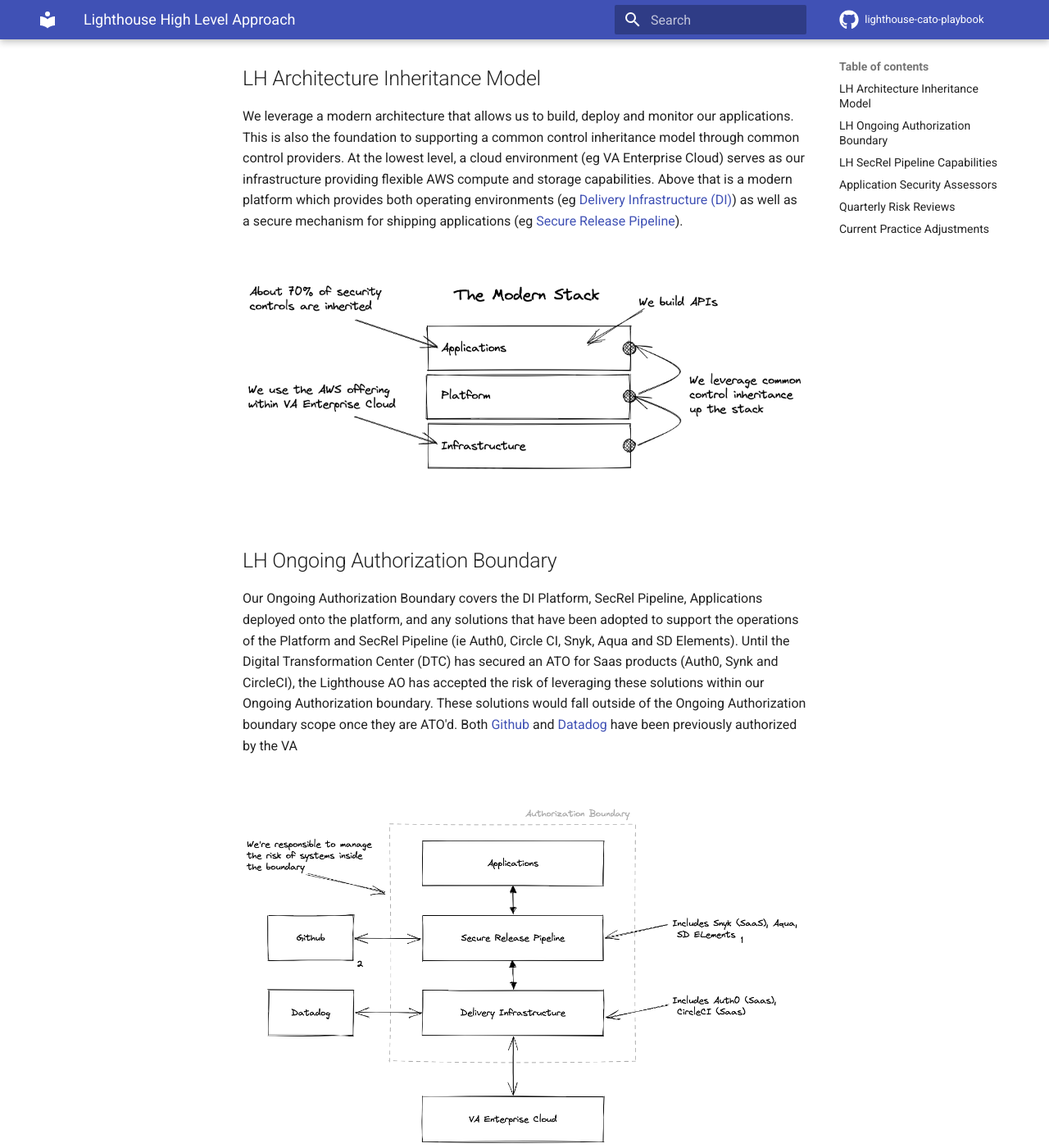
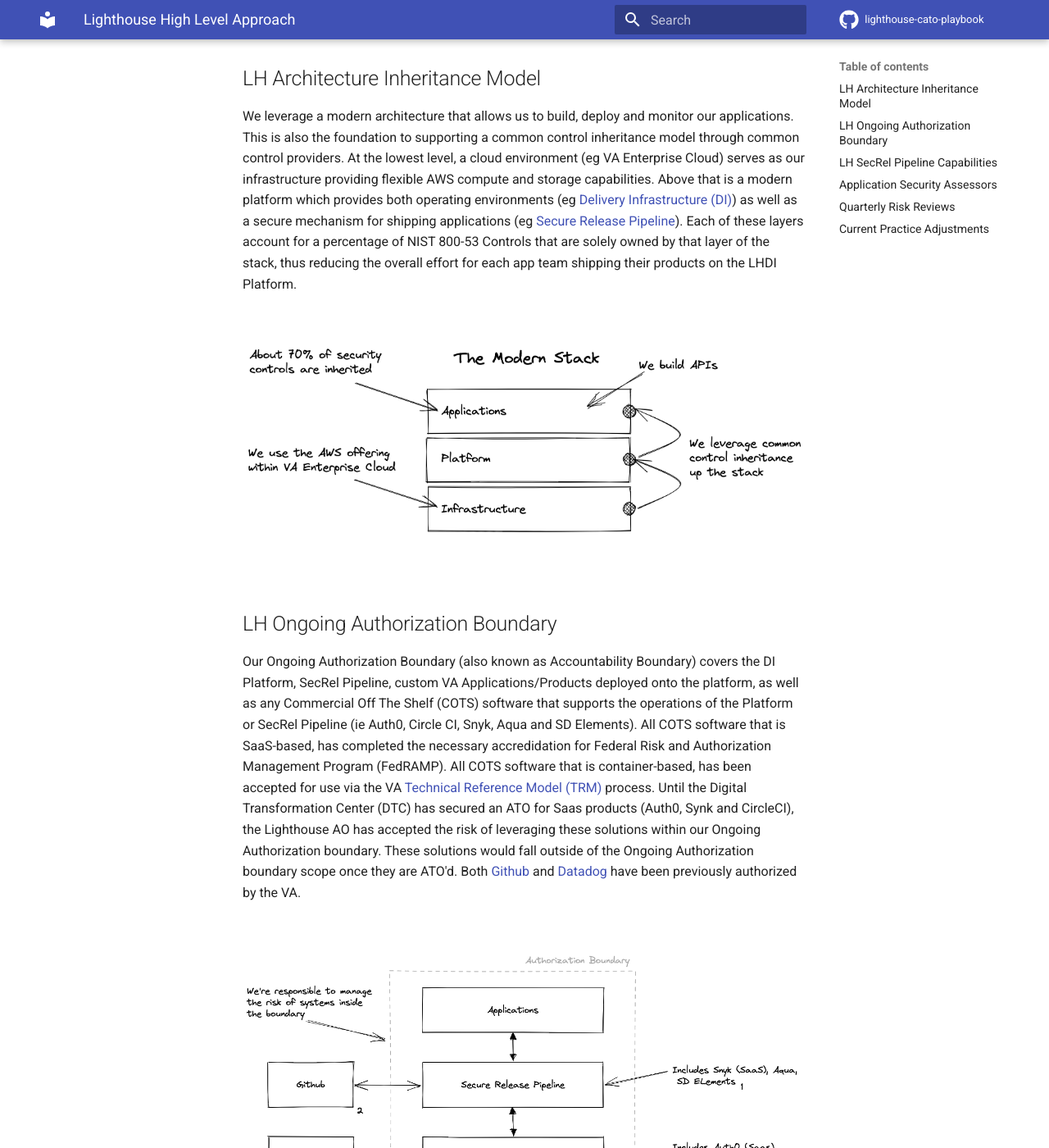
Before and after one commit to rise8-us/cato-playbook, an MkDocs documentation site: the page built from docs/approach.md, in a window 1280 px wide and 1400 px high, scrolled down 620 px. Shown: the whole window at 82% size. Built offline with MkDocs 1.6.1 and Material for MkDocs 9.7.7, drawn with Linux system fonts in a browser that asks for light colours; comment, search, counter and statistics services are not loaded; some of the changed text lies outside the part shown.

Commit message:
Update approach.md

```diff
--- a/docs/approach.md
+++ b/docs/approach.md
@@ -1,6 +1,6 @@
 # Lighthouse High Level Approach
 
-The Lighthouse (LH) Program AO and Leadership Team, have chosen to run experiments with different strategies that gradually enable and mature their cATO practices. The focus of each experimental adjustment targets increasing transparency of security risks, continuous delivery velocity, and/or overall security culture. This page currently covers a brief description of approaches and adjustments that have supported establishing Ongoing Authorization and cATO for the Lighthouse Program, and will continue to be updated as experiments yield positive outcomes for future enhancements to how we work.
+The Lighthouse (LH) Program AO and Leadership Team, have chosen to run experiments with different strategies that gradually enable and mature their cATO practices. The focus of each experimental adjustment targets increasing transparency of security risks, continuous delivery velocity, and/or overall security culture. This page currently covers a brief description of approaches and adjustments that we have made to support establishing Ongoing Authorization and cATO for the Lighthouse Program. We will continue to update this page as experiments yield positive outcomes.
 
 - [LH Architecture Inheritance Model](#lh-architecture-inheritance-model)
 - [LH Ongoing Authorization Boundary](#lh-ongoing-authorization-boundary)
@@ -12,7 +12,7 @@
 <br/>
 
 ## LH Architecture Inheritance Model
-We leverage a modern architecture that allows us to build, deploy and monitor our applications. This is also the foundation to supporting a common control inheritance model through common control providers. At the lowest level, a cloud environment (eg VA Enterprise Cloud) serves as our infrastructure providing flexible AWS compute and storage capabilities. Above that is a modern platform which provides both operating environments (eg [Delivery Infrastructure (DI)](platform.md)) as well as a secure mechanism for shipping applications (eg [Secure Release Pipeline](pipeline.md)).
+We leverage a modern architecture that allows us to build, deploy and monitor our applications. This is also the foundation to supporting a common control inheritance model through common control providers. At the lowest level, a cloud environment (eg VA Enterprise Cloud) serves as our infrastructure providing flexible AWS compute and storage capabilities. Above that is a modern platform which provides both operating environments (eg [Delivery Infrastructure (DI)](platform.md)) as well as a secure mechanism for shipping applications (eg [Secure Release Pipeline](pipeline.md)). Each of these layers account for a percentage of NIST 800-53 Controls that are solely owned by that layer of the stack, thus reducing the overall effort for each app team shipping their products on the LHDI Platform.
 
 <br/>
 
@@ -21,8 +21,7 @@
 <br/>
 
 ## LH Ongoing Authorization Boundary
-
-Our Ongoing Authorization Boundary covers the DI Platform, SecRel Pipeline, Applications deployed onto the platform, and any solutions that have been adopted to support the operations of the Platform and SecRel Pipeline (ie Auth0, Circle CI, Snyk, Aqua and SD Elements). Until the Digital Transformation Center (DTC) has secured an ATO for Saas products (Auth0, Synk and CircleCI), the Lighthouse AO has accepted the risk of leveraging these solutions within our Ongoing Authorization boundary. These solutions would fall outside of the Ongoing Authorization boundary scope once they are ATO'd. Both [Github](https://www.oit.va.gov/marketplace/product/details/get/github) and [Datadog](https://www.oit.va.govmarketplace/product/details/get/datadog) have been previously authorized by the VA
+Our Ongoing Authorization Boundary (also known as Accountability Boundary) covers the DI Platform, SecRel Pipeline, custom VA Applications/Products deployed onto the platform, as well as any Commercial Off The Shelf (COTS) software that supports the operations of the Platform or SecRel Pipeline (ie Auth0, Circle CI, Snyk, Aqua and SD Elements). All COTS software that is SaaS-based, has completed the necessary accredidation for Federal Risk and Authorization Management Program (FedRAMP). All COTS software that is container-based, has been accepted for use via the VA [Technical Reference Model (TRM)](https://oit.va.gov/Services/TRM/TRMHomePage.aspx) process.  Until the Digital Transformation Center (DTC) has secured an ATO for Saas products (Auth0, Synk and CircleCI), the Lighthouse AO has accepted the risk of leveraging these solutions within our Ongoing Authorization boundary. These solutions would fall outside of the Ongoing Authorization boundary scope once they are ATO'd. Both [Github](https://www.oit.va.gov/marketplace/product/details/get/github) and [Datadog](https://www.oit.va.govmarketplace/product/details/get/datadog) have been previously authorized by the VA.
 
 <br/>
 
@@ -31,6 +30,11 @@
 <br/>
 
 ## LH SecRel Pipeline Capabilities
+[Continuous integration](https://www.martinfowler.com/articles/continuousIntegration.html) pipelines ensure that Application Development Teams can deliver frequent changes of software into production quickly and safely. Within the Lighthouse Program, app teams have the flexibility to build, test and deploy using whatever strategy is best suited for their product(s). However, before teams can deploy to the LHDI Platform, they must be registered to, and call our, [Secure Release Pipeline (SecRel)](https://department-of-veterans-affairs.github.io/lighthouse-tornado).
+
+This pipeline is a Lighthouse service that enables security vulnerability detection and remediation guidance every time an engineer commits code changes to their teams repository. Upon each commit, the app team is receiving immediate feedback on security vulnerabilities for Static Application Security Testing (SAST), Software Composition Analysis (SCA) for open source packages, as well as vulnerabilities that exist within Image(s)/Container(s) being leveraged by the application. Our SecRel Pipeline enforces [policies](policy.md) that must be adhered to, in order for teams to achieve a [digitally signed](https://csrc.nist.gov/glossary/term/digital_signature) application image. Images signed by SecRel are the only images for custom developed software allowed onto the LHDI Platform, and are validated by the platform prior to deployment.
+
+Please refer to the [Current Practice Adjustments](#current-practice-adjustments) section below, for all other forms of security vulnerability scanning practices that are currently not covered by the SecRel Pipeline.
 
 <br/>
 
```
